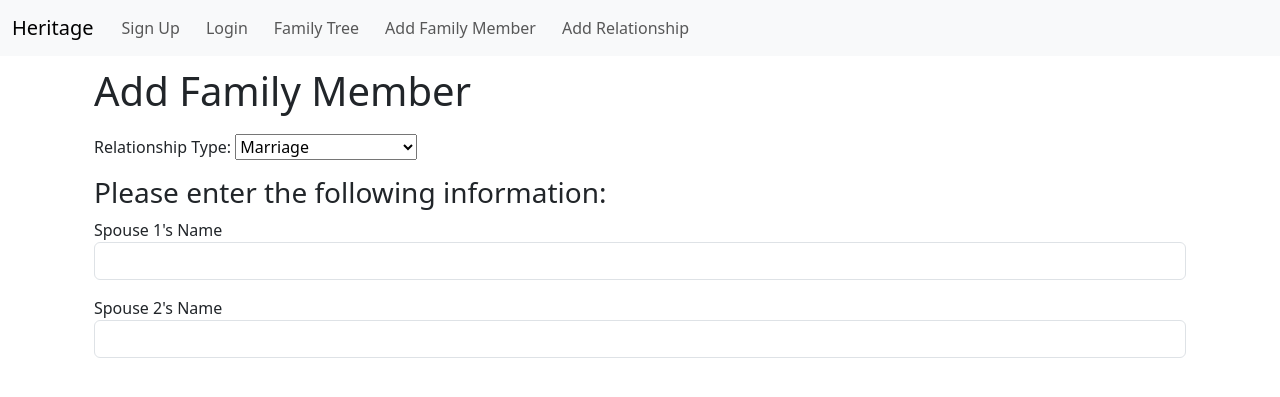
After one commit to HarshalNallapareddy/heritage-project, a Flask app: page /add_family_relationship in a window 1280 px wide. The commit adds this page. Shown: the top 397 px of the page. Run offline with Flask 3, Linux system fonts and the light colour scheme.

Commit message:
relationship stuff

```diff
--- a/flask_routes.py
+++ b/flask_routes.py
@@ -61,6 +61,11 @@ def signup():
 def add_family_member_page():
     # fetch json from generate_tree method
     return render_template('add_family_member.html')
+
+@app.route('/add_family_relationship')
+def add_family_relationship_page():
+    # fetch json from generate_tree method
+    return render_template('add_relationship.html')
 
 
 @app.route("/users/createuser/", methods=["POST"])
--- /dev/null
+++ b/templates/add_relationship.html
@@ -0,0 +1,36 @@
+{% extends "base.html" %}
+
+{% block content %}
+    <main class="container" style="padding-top: 1%;">
+        <h1>Add Family Member</h1>
+
+        <div class="mb-3" style="padding-top: 1%;">
+            <label for="relationship_type">Relationship Type: </label>
+            <select id="relationship_type" name="relationship_type">
+                <option value="Marriage">Marriage</option>
+                <option value="Parent">Parent(s) and Child(s)</option>
+            </select>
+        </div>
+
+        <form id="addMarriageForm">
+            <h3>Please enter the following information: </h3>
+            <div class="mb-3">
+                <label for="spouse1">Spouse 1's Name</label>
+                <input type="text" class="form-control" id="spouse1" name="spouse1">
+                <input type="hidden" class="form-control" id="spouse1name" name="spouse1name" value="">
+            </div>
+            <div class="mb-3">
+                <label for="spouse2">Spouse 2's Name</label>
+                <input type="text" class="form-control" id="spouse2" name="spouse2">
+                <input type="hidden" class="form-control" id="spouse2name" name="spouse2name" value="">
+            </div>
+        </form>
+
+        <!--form id="addParentForm">
+            <div class="mb-3">
+                <textarea id="me" name="message" rows="4" cols="50"></textarea>
+            </div>
+        </form-->
+    </main>
+</div>
+{% endblock %}
--- a/templates/base.html
+++ b/templates/base.html
@@ -36,6 +36,9 @@
                     <li class="nav-item">
                         <a class="nav-link" href="{{url_for('add_family_member_page')}}">Add Family Member</a>
                     </li>
+                    <li class="nav-item">
+                        <a class="nav-link" href="{{url_for('add_family_relationship_page')}}">Add Relationship</a>
+                    </li>
                 </ul>
             </div>
         </div>
```
